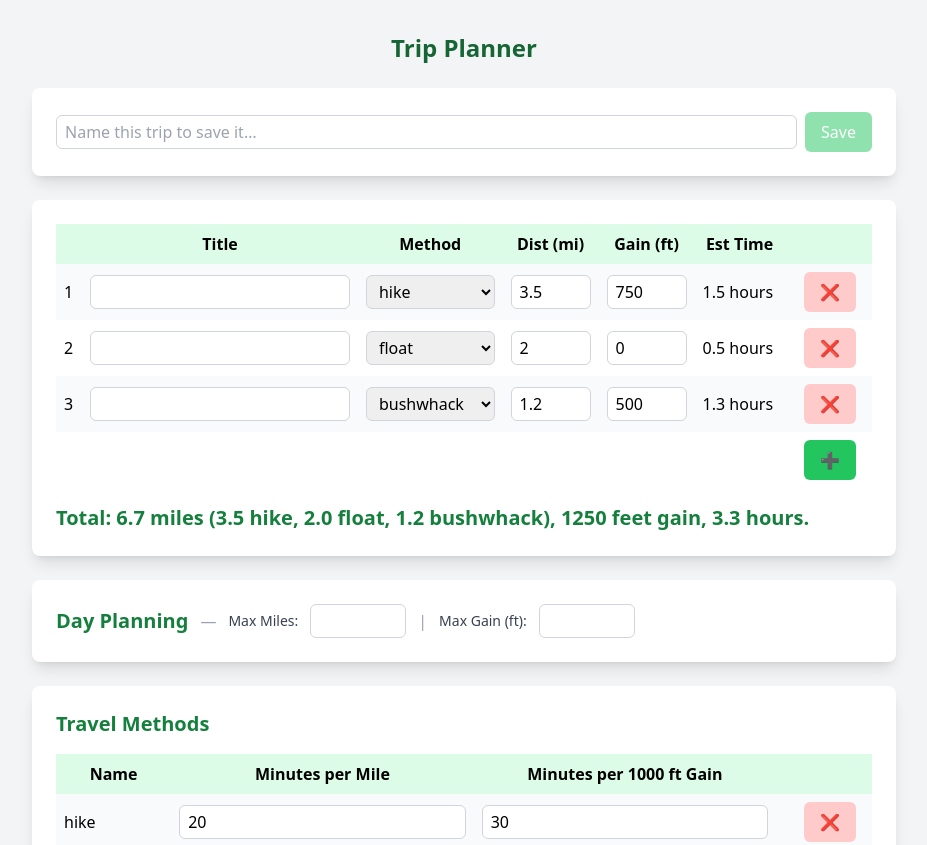
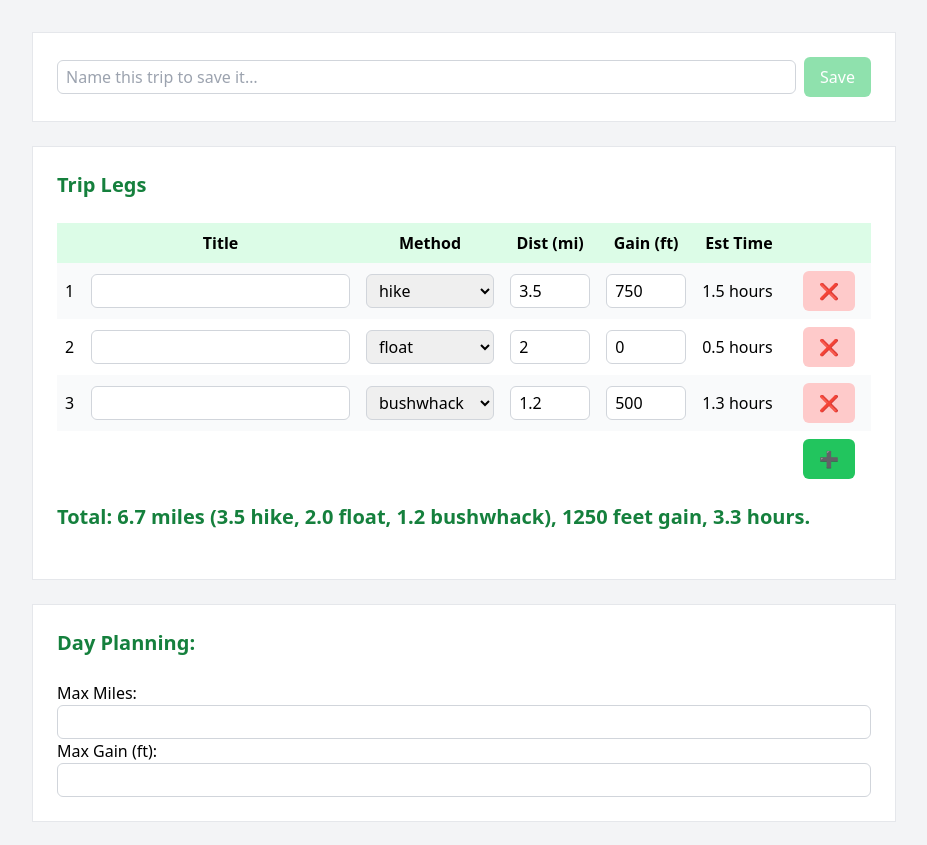
Before and after one commit to jacobian/tools, an Eleventy site: page trip-time-planner/index.html in a window 1280 px wide. Shown: the top 845 px of the page, without its empty margins (176-1103 px from the left). Built offline with nearby package versions, Linux system fonts and the light colour scheme; Eleventy itself is replaced by a stand-in of ours; files that its build step writes are made by us from their sources.

Commit message:
♻️ minor style cleanups

```diff
--- a/trip-time-planner/index.html
+++ b/trip-time-planner/index.html
@@ -19,6 +19,9 @@
       select {
         @apply w-full px-2 py-1 border border-gray-300 rounded-md focus:outline-none focus:ring-1 focus:ring-green-500;
       }
+      h1 {
+        @apply text-2xl font-bold text-center text-green-800 mb-6;
+      }
       .btn {
         @apply px-4 py-2 rounded-md transition text-white;
       }
@@ -34,11 +37,11 @@
       .btn-delete {
         @apply bg-red-200 hover:bg-red-400;
       }
-      .section-container {
-        @apply bg-white rounded-lg shadow-lg p-6;
+      .section {
+        @apply bg-white border p-6 mb-6;
       }
-      .section-heading {
-        @apply text-xl font-semibold text-green-700;
+      h2 {
+        @apply text-xl font-semibold text-green-700 mb-6;
       }
       .zebra-row {
         @apply even:bg-gray-50 odd:bg-white;
@@ -47,11 +50,9 @@
   </head>
   <body class="bg-gray-100 font-sans">
     <div class="container mx-auto max-w-4xl px-4 py-8" x-data="tripPlanner()">
-      <h1 class="text-2xl font-bold text-center text-green-800 mb-6">Trip Planner</h1>
 
       <!-- Trip name card -->
-      <div class="section-container mb-6">
-        <!-- Unnamed or renaming: input + Save -->
+      <div class="section">
         <div x-show="!savedTitle || isEditingTitle" class="flex gap-2 items-center">
           <input
             type="text"
@@ -83,7 +84,8 @@
       </div>
 
       <!-- Trip legs card -->
-      <div class="section-container mb-6">
+      <div class="section">
+        <h2>Trip Legs</h2>
         <table class="w-full mb-4">
           <thead>
             <tr>
@@ -141,20 +143,17 @@
       </div>
 
       <!-- Day planning card -->
-      <div class="section-container mb-6">
-        <div class="flex items-center gap-3 flex-wrap">
-          <h2 class="section-heading whitespace-nowrap">Day Planning</h2>
-          <span class="text-gray-400 font-medium">—</span>
-          <label class="text-sm font-medium text-gray-700 whitespace-nowrap">Max Miles:</label>
-          <div class="w-24"><input type="number" x-model="dailyMaxMiles" @blur="saveTrip()" min="0" step="0.1" /></div>
-          <span class="text-gray-400">|</span>
-          <label class="text-sm font-medium text-gray-700 whitespace-nowrap">Max Gain (ft):</label>
-          <div class="w-24"><input type="number" x-model="dailyMaxGain" @blur="saveTrip()" min="0" /></div>
-        </div>
+      <div class="section">
+        <h2>Day Planning:</h2>
+
+        <label for="dailyMaxMiles">Max Miles:</label>
+        <input id="dailyMaxMiles" type="number" x-model="dailyMaxMiles" @blur="saveTrip()" min="0" step="0.1" />
+        <label for="dailyMaxGain">Max Gain (ft):</label>
+        <input id="dailyMaxGain" type="number" x-model="dailyMaxGain" @blur="saveTrip()" min="0" />
 
         <template x-if="dayPlanRows.length > 0">
           <div class="mt-4">
-            <p class="text-2xl font-bold text-green-800 mb-3" x-text="`${dayPlan.days.length} days`"></p>
+            <h2 x-text="`Trip length: ${dayPlan.days.length} days`"></h2>
             <table class="w-full">
               <tbody>
                 <template x-for="(row, i) in dayPlanRows" :key="i">
@@ -176,8 +175,8 @@
       </div>
 
       <!-- Travel methods card -->
-      <div class="section-container mb-6">
-        <h2 class="section-heading mb-4">Travel Methods</h2>
+      <div class="section">
+        <h2>Travel Methods</h2>
         <table class="w-full mb-4">
           <thead>
             <tr>
@@ -219,8 +218,8 @@
       </div>
 
       <!-- Saved trips card -->
-      <div class="section-container" x-show="savedTripsList.length > 0">
-        <h2 class="section-heading mb-4">Saved Trips</h2>
+      <div class="section" x-show="savedTripsList.length > 0">
+        <h2>Saved Trips</h2>
         <table class="w-full">
           <thead>
             <tr>
```
